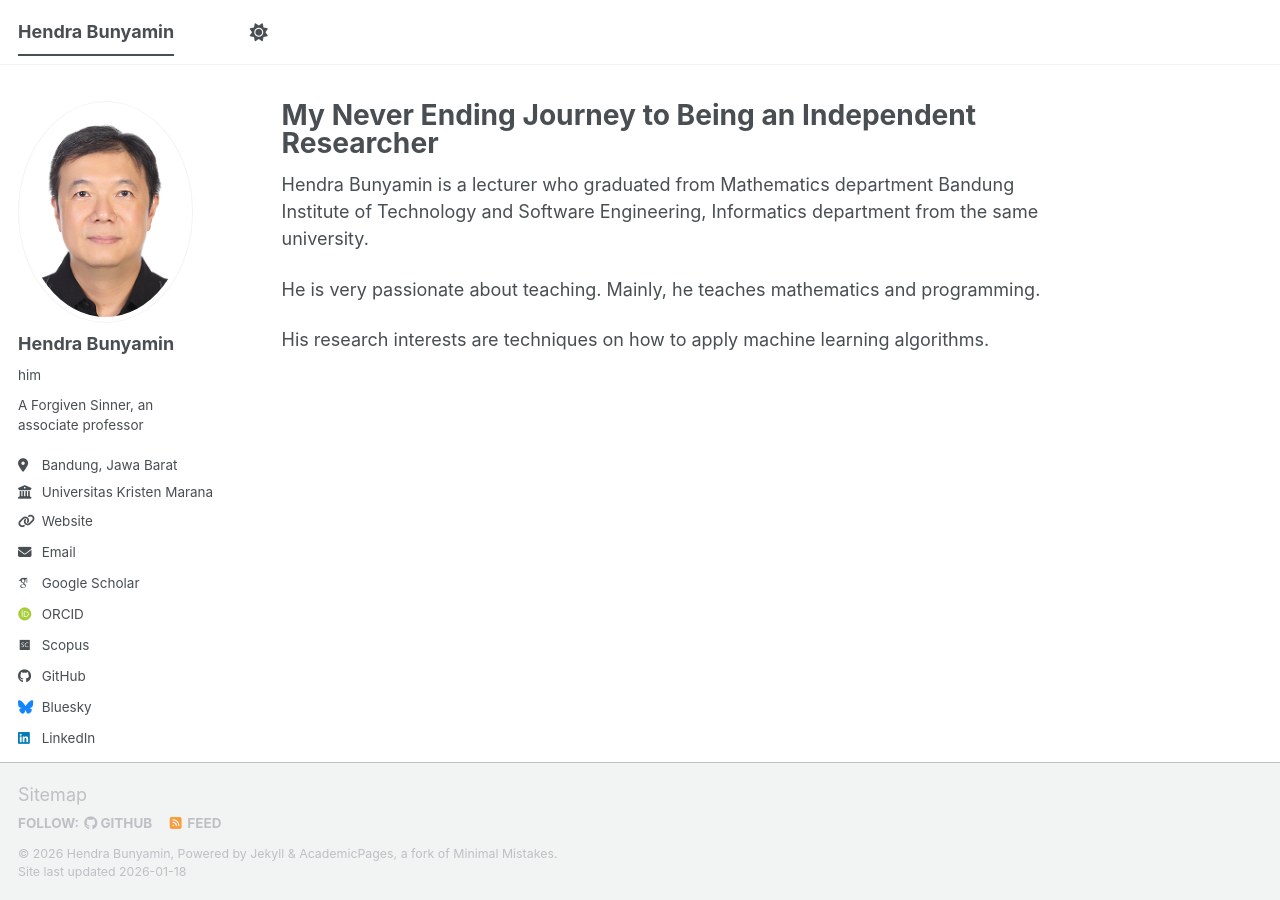
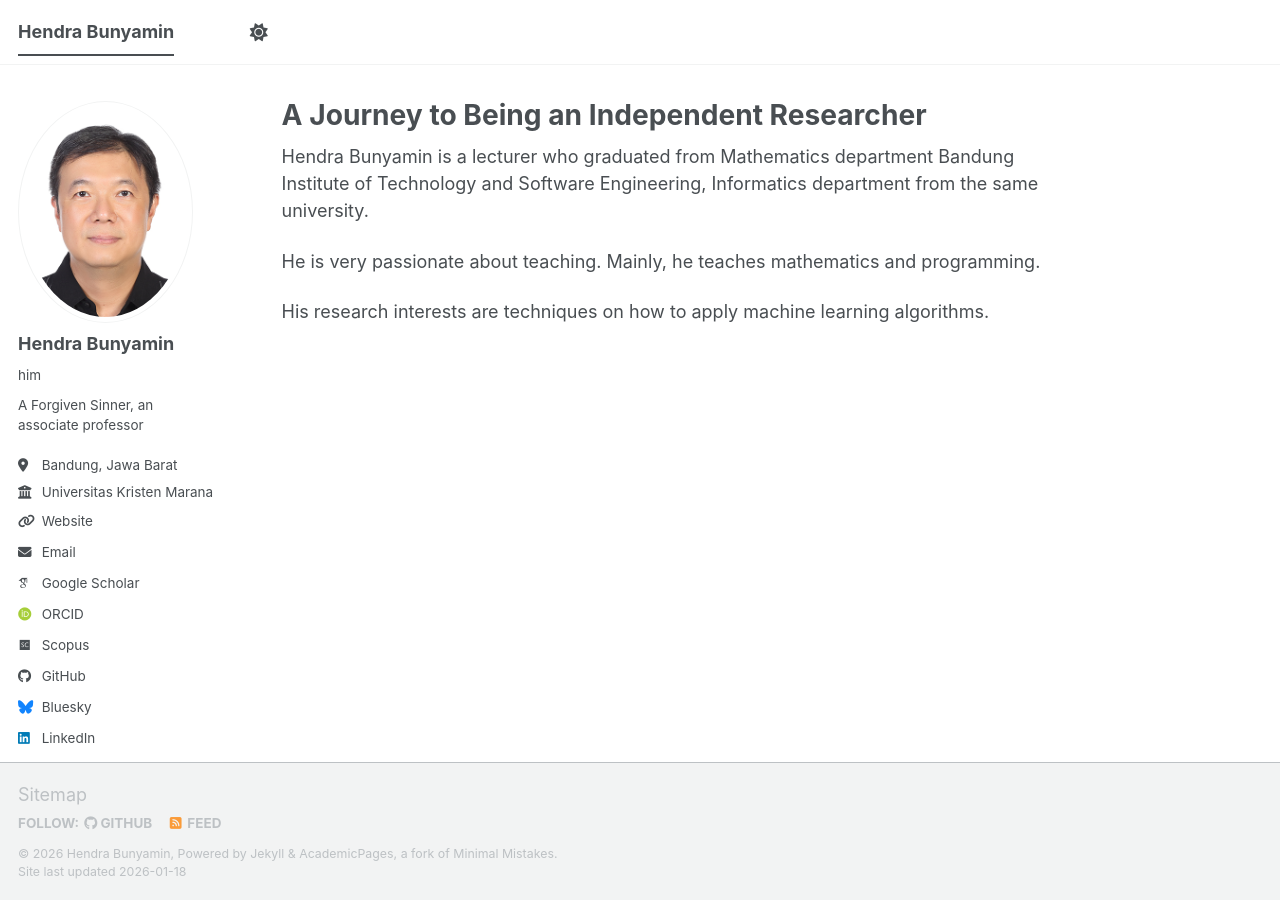
Before and after one commit to hbunyamin/hbunyamin.github.io, a Jekyll site: the page built from _pages/about.md, in a window 1280 px wide. Built offline with Jekyll 4.4.1, drawn with Linux system fonts in a browser that asks for light colours; some web fonts are replaced; a script bundle is joined from its source files by our own code; library files that are not in the unit come from our copies.

Commit message:
Edit _about

```diff
--- a/_pages/about.md
+++ b/_pages/about.md
@@ -1,6 +1,6 @@
 ---
 permalink: /
-title: "My Never Ending Journey to Being an Independent Researcher"
+title: "A Journey to Being an Independent Researcher"
 author_profile: true
 redirect_from:
   - /about/
```
